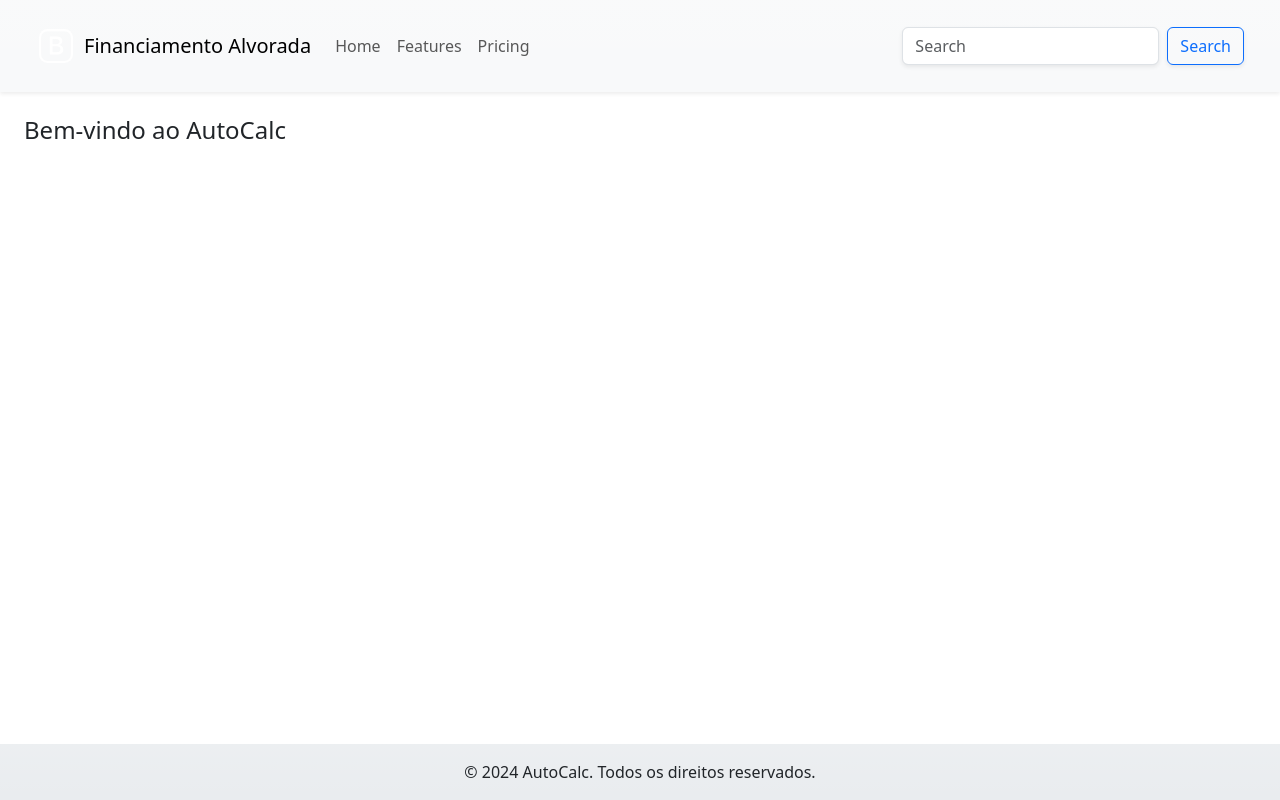
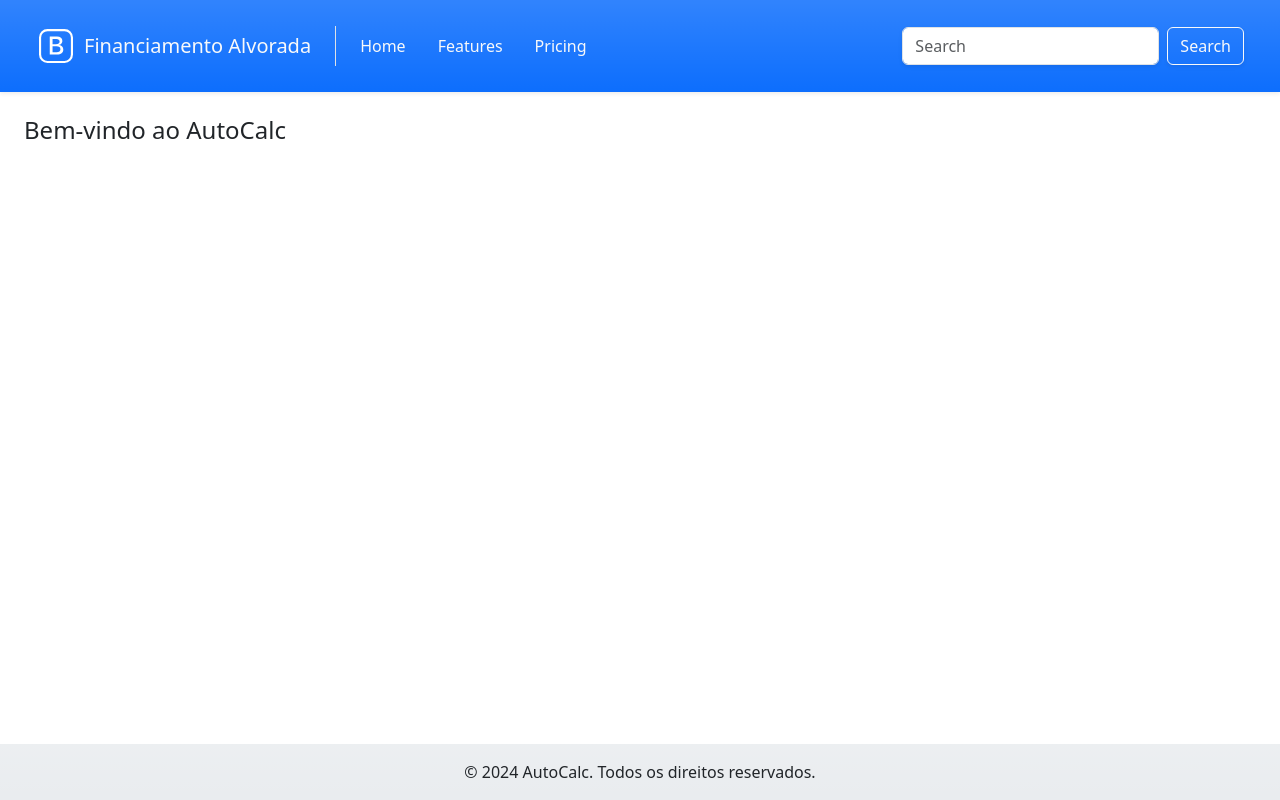
Before and after one commit to Patrick510/project-calc, a website: page project/main.html in a window 1280 px wide. Drawn offline with nearby package versions, Linux system fonts and the light colour scheme.

Commit message:
Alteração na palheta de cores apenas

```diff
--- a/project/src/components/Header.html
+++ b/project/src/components/Header.html
@@ -1,28 +1,28 @@
 <!-- Header.html -->
 <header class=" pb-0">
-    <nav class="navbar navbar-expand-sm bg-light shadow-sm bg-gradient p-4">
+    <nav class="navbar navbar-expand-sm bg-primary shadow-sm bg-gradient p-4">
         <div class="container-fluid">
 
-            <a href="#" class="gap-2 d-flex align-items-center navbar-brand mb-0 h1">
+            <a href="#" class="gap-2 d-flex align-items-center navbar-brand mb-0 h1 text-light">
                 <img src="../../src/assets/img/bootstrap.svg" alt="" width="40" height="34">
                 Financiamento Alvorada
             </a>
 
-            <button class="navbar-toggler" type="button" data-bs-toggle="collapse" data-bs-target="#navbarNav" aria-controls="navbarNav" aria-expanded="false" aria-label="Toggle navigation">
+            <button class="navbar-toggler bg-light" type="button" data-bs-toggle="collapse" data-bs-target="#navbarNav" aria-controls="navbarNav" aria-expanded="false" aria-label="Toggle navigation">
                 <span class="navbar-toggler-icon"></span>
             </button>
 
-            <div class="collapse navbar-collapse" id="navbarNav">
-                <ul class="navbar-nav">
-                    <li class="nav-item active"><a href="#" class="nav-link">Home</a></li>
-                    <li class="nav-item active"><a href="#" class="nav-link">Features</a></li>
-                    <li class="nav-item active"><a href="#" class="nav-link">Pricing</a></li>
+            <div class="collapse navbar-collapse ms-2 border-start" id="navbarNav">
+                <ul class="navbar-nav gap-3 ms-3">
+                    <li class="nav-item active"><a href="#" class="nav-link text-light">Home</a></li>
+                    <li class="nav-item active"><a href="#" class="nav-link text-light">Features</a></li>
+                    <li class="nav-item active"><a href="#" class="nav-link text-light">Pricing</a></li>
                 </ul>
             </div>
 
-            <form class="d-flex" role="search">
+            <form class="d-flex collapse" role="search">
                 <input class="form-control me-2 shadow-sm" type="search" placeholder="Search" aria-label="Search">
-                <button class="btn btn-outline-primary shadow-sm" type="submit">Search</button>
+                <button class="btn btn-outline-light shadow-sm" type="submit">Search</button>
             </form>
         </div>
     </nav>
```
